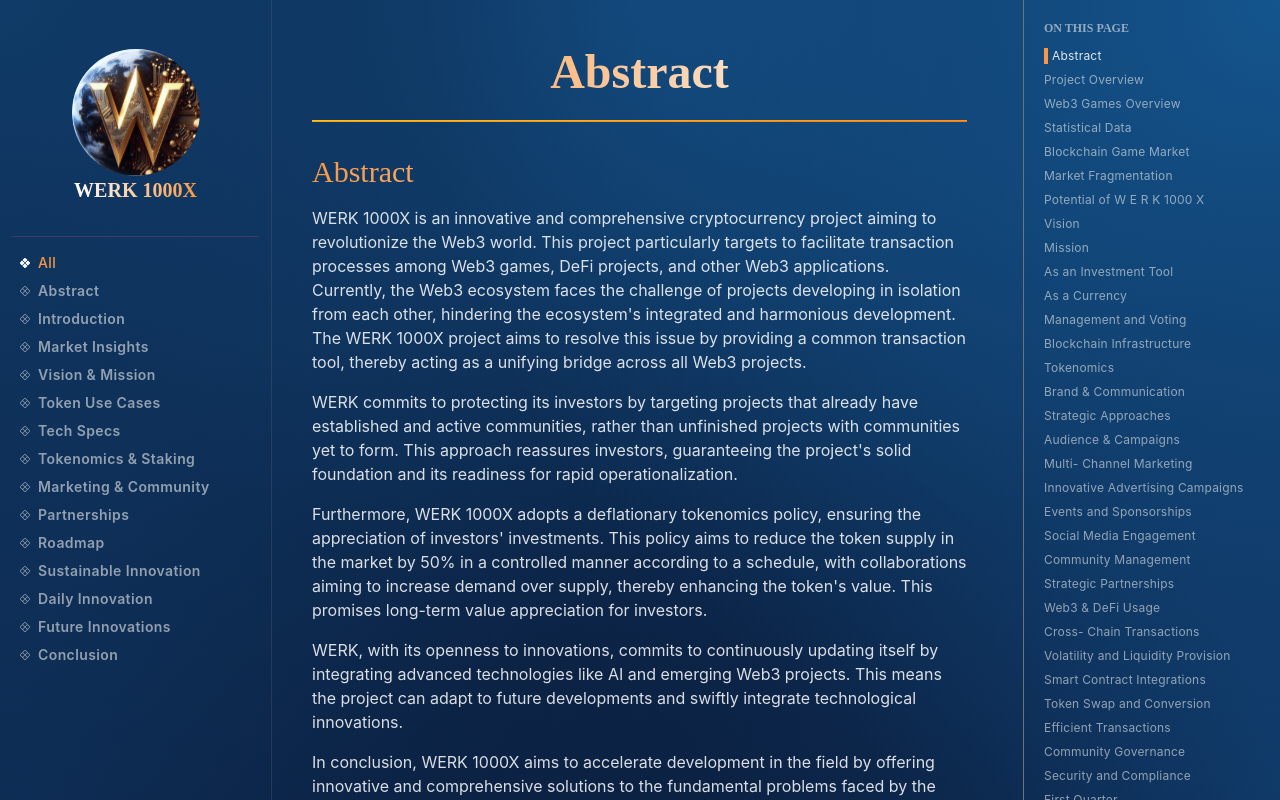
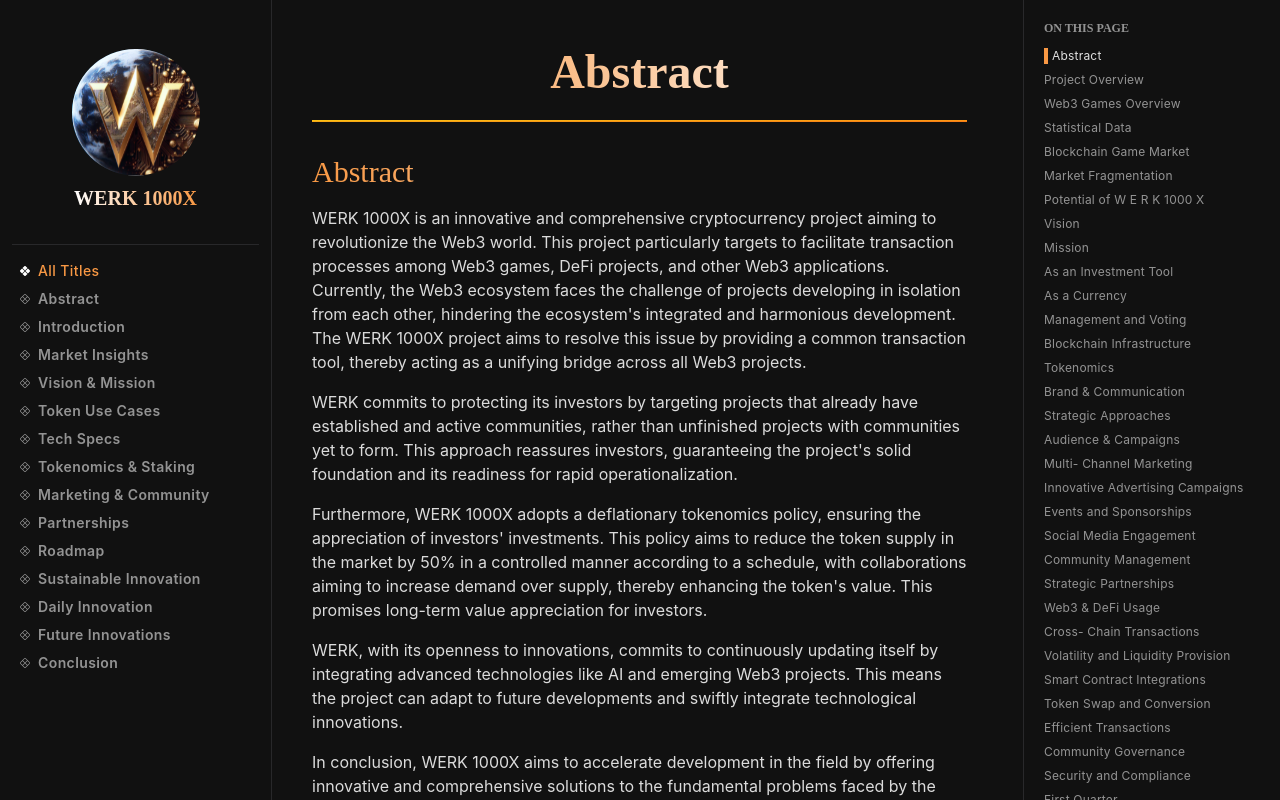
Before and after one commit to M-kemal/documentation, a Vue app: page /#/ in a window 1280 px wide. Shown: the top 800 px of the page. Built offline with nearby package versions, Linux system fonts and the light colour scheme.

Commit message:
update black

```diff
--- a/src/App.vue
+++ b/src/App.vue
@@ -34,7 +34,7 @@
         :class="{ 'overflow-hidden': isOpen }"
         @click="showSideBar"
         type="button"
-        class="toggle-outside bg-[#14558e] shadow-md flex items-center p-2 mt-4 text-center mx-auto text-sm text-gray-100 rounded-lg sm:hidden hover:bg-textColor focus:outline-none focus:ring-2"
+        class="toggle-outside bg-[#1a1a1a] shadow-md flex items-center p-2 mt-4 text-center mx-auto text-sm text-gray-100 rounded-lg sm:hidden hover:bg-textColor focus:outline-none focus:ring-2"
       >
         <span class="sr-only">Open sidebar</span>
         <svg
@@ -112,11 +112,11 @@
     #14558e
   ); */
 
-  background: url("./assets/content.svg");
+  /* background: url("./assets/content.svg");
   background-position: center;
   background-repeat: no-repeat;
   background-size: cover;
-  background-attachment: fixed;
+  background-attachment: fixed; */
 }
 
 .sidebar {
@@ -153,7 +153,7 @@
 
 @media screen and (max-width: 800px) {
   .mobileBg {
-    background: linear-gradient(
+    /* background: linear-gradient(
       to right bottom,
       #0b2142,
       #0d2e55,
@@ -164,7 +164,9 @@
 
     background-position: center;
     background-repeat: no-repeat;
-    background-size: contain;
+    background-size: contain; */
+
+    background-color: #0e0e0e;
   }
 }
 
--- a/src/assets/main.css
+++ b/src/assets/main.css
@@ -6,7 +6,7 @@
 
 body {
   @apply text-left;
-  background-color: #103b68;
+  background-color: #111111;
   /* background-color: linear-gradient(
     to right,
     #0b2142,
--- a/src/components/SidebarApp.vue
+++ b/src/components/SidebarApp.vue
@@ -2,36 +2,18 @@
   <div class="lg:border-r lg:border-r-zinc-500/25 h-full mobileBg">
     <div class="h-full px-3 py-4 overflow-y-auto overflow-x-hidden mkBg">
       <div
-        class="w-full mx-auto py-8 border-b border-b-cardColorİptal border-b-titleBackground flex items-center flex-col cursor-pointer"
+        class="w-full mx-auto py-8 border-b border-b-cardColorİptal border-b-zinc-500/25 flex items-center flex-col cursor-pointer"
+        @click="scrollToTop"
       >
-        <!-- <svg
-          xmlns="http://www.w3.org/2000/svg"
-          fill="none"
-          stroke="currentColor"
-          stroke-linecap="round"
-          stroke-linejoin="round"
-          stroke-width="2"
-          class="w-16 h-16 text-white p-2 bg-mkSecondary rounded-full"
-          viewBox="0 0 24 24"
-        >
-          <path
-            d="M12 2L2 7l10 5 10-5-10-5zM2 17l10 5 10-5M2 12l10 5 10-5"
-          ></path>
-        </svg> -->
-
         <img src="../assets/logo5.svg" class="w-" alt="">
-        <h1 class="mt-0 text-xl font-header font-semibold flex items-center">
+        <h1 class="mt-0 text-xl font-header font-semibold flex items-center pt-2">
           <span
             class="bg-clip-text !text-transparent bg-gradient-to-l from-mkSecondary to-white"
             >WERK 1000X</span
           >
         </h1>
       </div>
-      <!-- <div
-        class="text-text mb-2 text-sm font-medium text-start pl-8 mt-4 w-full border-b pb-4 border-b-cardColorİptal border-b-titleBackground"
-      >
-        Main Headings
-      </div> -->
+
       <ul
         class="mt-4 flex flex-col items-start tracking-[.4px] w-full mx-2 leading-5 text-textColor pb-32"
       >
@@ -70,7 +52,7 @@
                 />
               </svg>
             </span>
-            <span> All </span>
+            <span> All Titles </span>
           </router-link>
         </li>
         <li v-for="(content, title) in topics" :key="title" class="w-full">
@@ -183,7 +165,7 @@
       return key.replace(/([A-Z])/g, " $1").trim();
     };
 
-    return { topics, pages, handleLinkClick, formatKey };
+    return { topics, pages, handleLinkClick, formatKey,scrollToTop };
   },
 });
 </script>
--- a/src/components/TopicContent.vue
+++ b/src/components/TopicContent.vue
@@ -3,6 +3,7 @@
     class="content lg:p-4 sm:ml-64 lg:mr-64 border-r border-r-zinc-500/25 transition-all duration-300 ease-linear"
     :class="{ 'blurBg': isOpen }"
   >
+
     <h1
       class="text-center flex items-center justify-center flex-wrap w-3/4 md:w-10/12 mx-auto !text-2xl lg:!text-5xl font-header font-semibold bg-clip-text text-transparent bg-gradient-to-r from-mkSecondary to-white contentbg py-4 mt-4"
     >
@@ -89,6 +90,13 @@
       </p>
     </div>
     <p v-else v-html="content"></p>
+    <div class="header ">
+    <h3 class="py-4  ml-2 flex items-center justify-center text-xl">
+      <a href="https://yasinbg.github.io/yourwerk/" class="bg-clip-text text-transparent bg-gradient-to-r from-mkSecondary to-white border p-4">Go to WebSite</a>
+    </h3>
+
+    <div class="gradientLine mx-auto md:ml-2"></div>
+  </div>
     <LayoutFooter />
   </div>
 </template>
--- a/src/views/HomeView.vue
+++ b/src/views/HomeView.vue
@@ -1,6 +1,6 @@
 <template>
   <div
-    class="content lg:p-4 sm:ml-64 lg:mr-64 border-r border-r-zinc-500 transition-all duration-300 ease-linear md:!pb-96 text-white/85"
+    class="content lg:p-4 sm:ml-64 lg:mr-64 border-r border-r-zinc-500/25 transition-all duration-300 ease-linear md:!pb-96 text-white/85"
     :class="{ 'blurBg': isOpen }"
   >
     <div
@@ -115,6 +115,13 @@
       </template>
       <p v-else>{{ mainSection }}</p>
     </div>
+    <div class="header pt-8">
+    <h3 class="py-4  ml-2 flex items-center justify-center text-xl">
+      <a href="https://yasinbg.github.io/yourwerk/" class="bg-clip-text text-transparent bg-gradient-to-r from-mkSecondary to-white border p-4">Go to WebSite</a>
+    </h3>
+
+    <!-- <div class="gradientLine mx-auto md:ml-2"></div> -->
+  </div>
     <LayoutFooter class="mt-8" />
   </div>
 </template>
```
